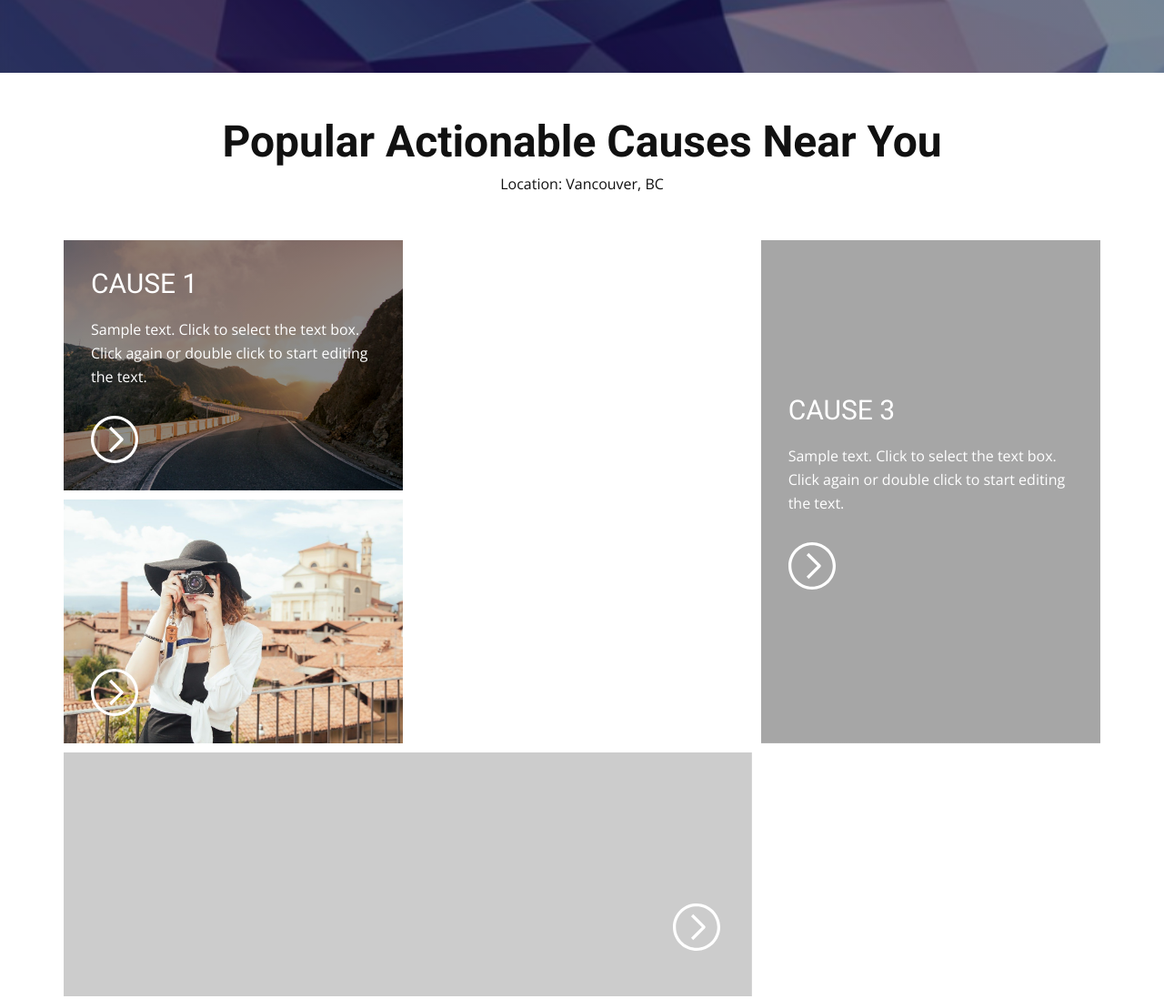
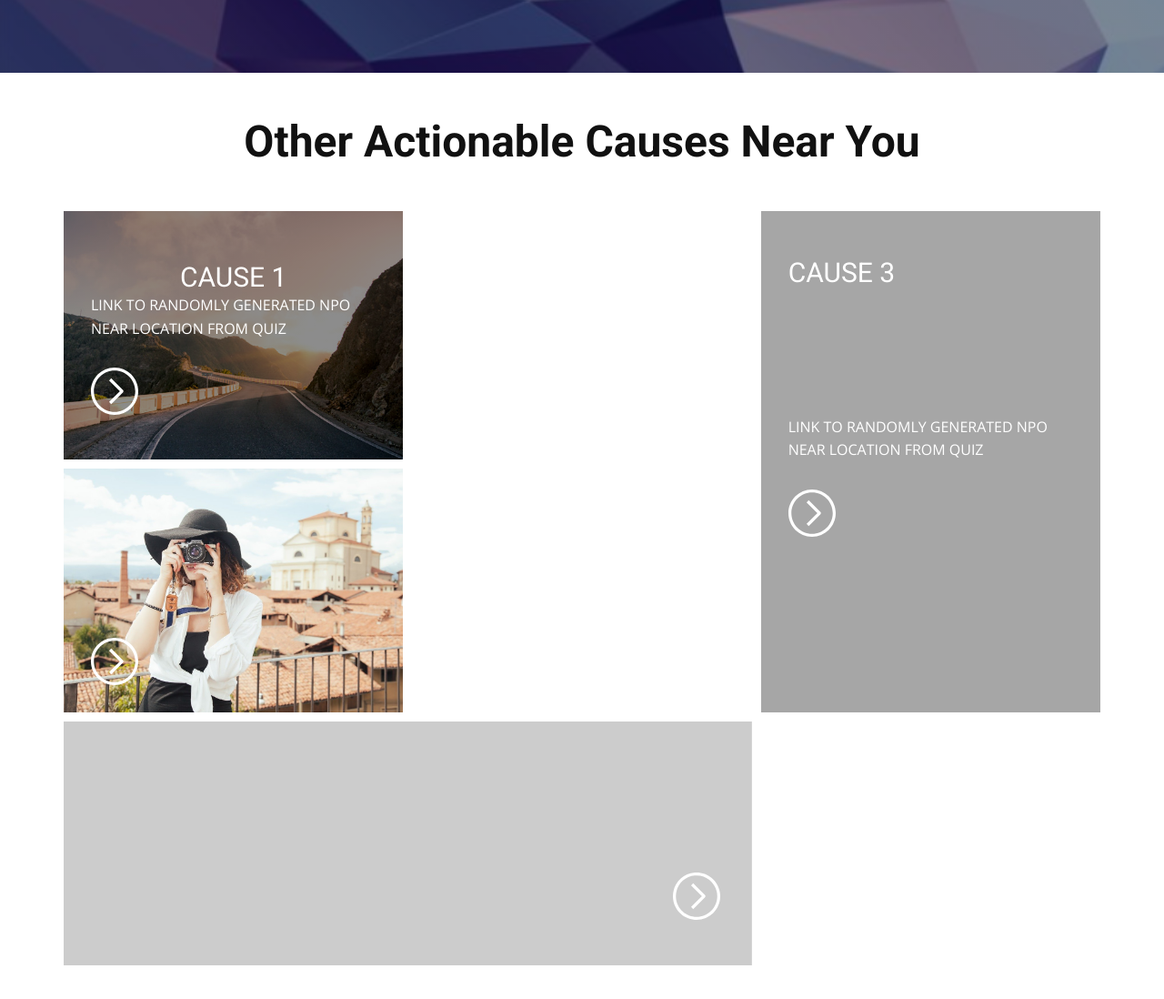
Before and after one commit to khan123451/Vanhacks2020, a plain HTML site: page Results.html in a window 1280 px wide. Shown: the part 800-1898 px from the top of the page at 91% size. Drawn offline with nearby package versions, Linux system fonts and the light colour scheme.

Commit message:
want: donate to link directly to website
removed "donate by amount" due to potential security issues. Has not yet been replaced by direct links to each website.

```diff
--- a/Results.html
+++ b/Results.html
@@ -13,6 +13,7 @@
     <script class="u-script" type="text/javascript" src="nicepage.js" defer=""></script>
     <meta name="generator" content="Nicepage 2.26.5, nicepage.com">
     <link id="u-theme-google-font" rel="stylesheet" href="https://fonts.googleapis.com/css?family=Roboto:100,100i,300,300i,400,400i,500,500i,700,700i,900,900i|Open+Sans:300,300i,400,400i,600,600i,700,700i,800,800i">
+
 
 
 
@@ -66,7 +67,7 @@
       </div></header>
     <section class="u-align-center u-clearfix u-image u-shading u-section-1" src="" data-image-width="900" data-image-height="782" id="sec-376f">
       <div class="u-clearfix u-sheet u-sheet-1">
-        <h1 class="u-text u-text-default u-title u-text-1">Your Matches</h1>
+        <h1 class="u-text u-text-default u-title u-text-1">Your Top Matches</h1>
         <div class="u-border-radius-10 u-palette-5-base u-shape u-shape-round u-shape-1"></div>
         <div class="u-border-radius-10 u-palette-5-base u-shape u-shape-round u-shape-2"></div>
         <div class="u-border-radius-10 u-palette-5-base u-shape u-shape-round u-shape-3"></div>
@@ -80,8 +81,7 @@
     </section>
     <section class="u-align-center u-clearfix u-section-2" id="carousel_170b">
       <div class="u-clearfix u-sheet u-sheet-1">
-        <h1 class="u-custom-font u-text u-text-default u-text-1">Popular Actionable Causes Near You</h1>
-        <p class="u-text u-text-default u-text-2">Location: Vancouver, BC</p>
+        <h1 class="u-custom-font u-text u-text-default u-text-1">Other Actionable Causes Near You</h1>
         <div class="u-clearfix u-expanded-width u-gutter-10 u-layout-wrap u-layout-wrap-1">
           <div class="u-gutter-0 u-layout">
             <div class="u-layout-col">
@@ -93,8 +93,8 @@
                         <div class="u-layout-row">
                           <div class="u-container-style u-image u-layout-cell u-left-cell u-shading u-size-30 u-image-1" data-image-width="626" data-image-height="417">
                             <div class="u-container-layout u-valign-middle u-container-layout-1">
-                              <h3 class="u-text u-text-default u-text-3">CAUSE 1</h3>
-                              <p class="u-text u-text-default u-text-4">Sample text. Click to select the text box. Click again or double click to start editing the text.</p><span class="u-icon u-icon-circle u-text-white u-icon-1"><svg class="u-svg-link" preserveAspectRatio="xMidYMin slice" viewBox="0 0 512 512" style=""><use xmlns:xlink="http://www.w3.org/1999/xlink" xlink:href="#svg-dc9f"></use></svg><svg xmlns="http://www.w3.org/2000/svg" xmlns:xlink="http://www.w3.org/1999/xlink" version="1.1" xml:space="preserve" class="u-svg-content" viewBox="0 0 512 512" x="0px" y="0px" id="svg-dc9f" style="enable-background:new 0 0 512 512;"><g><g><g><path d="M256,0C114.615,0,0,114.615,0,256s114.615,256,256,256s256-114.615,256-256S397.385,0,256,0z M256,480     C132.288,480,32,379.712,32,256S132.288,32,256,32s224,100.288,224,224S379.712,480,256,480z"></path><path d="M219.2,116.8l-22.56,22.56L313.44,256L196.8,372.8l22.56,22.56l127.84-128c6.204-6.241,6.204-16.319,0-22.56L219.2,116.8     z"></path>
+                              <h3 class="u-text u-text-default u-text-2">CAUSE 1</h3>
+                              <p class="u-text u-text-default u-text-3">LINK TO RANDOMLY GENERATED NPO NEAR LOCATION FROM QUIZ</p><span class="u-icon u-icon-circle u-text-white u-icon-1"><svg class="u-svg-link" preserveAspectRatio="xMidYMin slice" viewBox="0 0 512 512" style=""><use xmlns:xlink="http://www.w3.org/1999/xlink" xlink:href="#svg-dc9f"></use></svg><svg xmlns="http://www.w3.org/2000/svg" xmlns:xlink="http://www.w3.org/1999/xlink" version="1.1" xml:space="preserve" class="u-svg-content" viewBox="0 0 512 512" x="0px" y="0px" id="svg-dc9f" style="enable-background:new 0 0 512 512;"><g><g><g><path d="M256,0C114.615,0,0,114.615,0,256s114.615,256,256,256s256-114.615,256-256S397.385,0,256,0z M256,480     C132.288,480,32,379.712,32,256S132.288,32,256,32s224,100.288,224,224S379.712,480,256,480z"></path><path d="M219.2,116.8l-22.56,22.56L313.44,256L196.8,372.8l22.56,22.56l127.84-128c6.204-6.241,6.204-16.319,0-22.56L219.2,116.8     z"></path>
 </g>
 </g>
 </g></svg></span>
@@ -131,10 +131,10 @@
                   </div>
                   <div class="u-size-20 u-size-60-md">
                     <div class="u-layout-col">
-                      <div class="u-container-style u-image u-layout-cell u-right-cell u-shading u-size-60 u-image-5" data-image-width="626" data-image-height="782">
+                      <div class="u-container-style u-image u-layout-cell u-right-cell u-shading u-size-60 u-image-5" data-image-width="1280" data-image-height="720">
                         <div class="u-container-layout u-container-layout-5">
-                          <h3 class="u-text u-text-default u-text-5">CAUSE 3</h3>
-                          <p class="u-text u-text-default u-text-6">Sample text. Click to select the text box. Click again or double click to start editing the text.</p><span class="u-icon u-icon-circle u-text-white u-icon-5"><svg class="u-svg-link" preserveAspectRatio="xMidYMin slice" viewBox="0 0 512 512" style=""><use xmlns:xlink="http://www.w3.org/1999/xlink" xlink:href="#svg-bc37"></use></svg><svg xmlns="http://www.w3.org/2000/svg" xmlns:xlink="http://www.w3.org/1999/xlink" version="1.1" xml:space="preserve" class="u-svg-content" viewBox="0 0 512 512" x="0px" y="0px" id="svg-bc37" style="enable-background:new 0 0 512 512;"><g><g><g><path d="M256,0C114.615,0,0,114.615,0,256s114.615,256,256,256s256-114.615,256-256S397.385,0,256,0z M256,480     C132.288,480,32,379.712,32,256S132.288,32,256,32s224,100.288,224,224S379.712,480,256,480z"></path><path d="M219.2,116.8l-22.56,22.56L313.44,256L196.8,372.8l22.56,22.56l127.84-128c6.204-6.241,6.204-16.319,0-22.56L219.2,116.8     z"></path>
+                          <h3 class="u-text u-text-default u-text-4">CAUSE 3</h3>
+                          <p class="u-text u-text-default u-text-5">LINK TO RANDOMLY GENERATED NPO NEAR LOCATION FROM QUIZ</p><span class="u-icon u-icon-circle u-text-white u-icon-5"><svg class="u-svg-link" preserveAspectRatio="xMidYMin slice" viewBox="0 0 512 512" style=""><use xmlns:xlink="http://www.w3.org/1999/xlink" xlink:href="#svg-bc37"></use></svg><svg xmlns="http://www.w3.org/2000/svg" xmlns:xlink="http://www.w3.org/1999/xlink" version="1.1" xml:space="preserve" class="u-svg-content" viewBox="0 0 512 512" x="0px" y="0px" id="svg-bc37" style="enable-background:new 0 0 512 512;"><g><g><g><path d="M256,0C114.615,0,0,114.615,0,256s114.615,256,256,256s256-114.615,256-256S397.385,0,256,0z M256,480     C132.288,480,32,379.712,32,256S132.288,32,256,32s224,100.288,224,224S379.712,480,256,480z"></path><path d="M219.2,116.8l-22.56,22.56L313.44,256L196.8,372.8l22.56,22.56l127.84-128c6.204-6.241,6.204-16.319,0-22.56L219.2,116.8     z"></path>
 </g>
 </g>
 </g></svg></span>
@@ -146,7 +146,7 @@
               </div>
               <div class="u-size-20">
                 <div class="u-layout-row">
-                  <div class="u-align-left u-container-style u-image u-layout-cell u-left-cell u-shading u-size-40 u-image-6">
+                  <div class="u-align-left u-container-style u-image u-layout-cell u-left-cell u-shading u-size-40 u-image-6" data-image-width="1280" data-image-height="853">
                     <div class="u-container-layout u-container-layout-6"><span class="u-icon u-icon-circle u-text-white u-icon-6"><svg class="u-svg-link" preserveAspectRatio="xMidYMin slice" viewBox="0 0 512 512" style=""><use xmlns:xlink="http://www.w3.org/1999/xlink" xlink:href="#svg-2fb1"></use></svg><svg xmlns="http://www.w3.org/2000/svg" xmlns:xlink="http://www.w3.org/1999/xlink" version="1.1" xml:space="preserve" class="u-svg-content" viewBox="0 0 512 512" x="0px" y="0px" id="svg-2fb1" style="enable-background:new 0 0 512 512;"><g><g><g><path d="M256,0C114.615,0,0,114.615,0,256s114.615,256,256,256s256-114.615,256-256S397.385,0,256,0z M256,480     C132.288,480,32,379.712,32,256S132.288,32,256,32s224,100.288,224,224S379.712,480,256,480z"></path><path d="M219.2,116.8l-22.56,22.56L313.44,256L196.8,372.8l22.56,22.56l127.84-128c6.204-6.241,6.204-16.319,0-22.56L219.2,116.8     z"></path>
 </g>
 </g>
@@ -167,10 +167,13 @@
         </div>
       </div>
     </section>
+    <section class="u-align-left u-clearfix u-image u-shading u-section-3" id="sec-8330">
+      <div class="u-clearfix u-sheet u-sheet-1"></div>
+    </section>
 
 
     <footer class="u-align-center u-clearfix u-footer u-grey-80 u-footer" id="sec-90ec"><div class="u-clearfix u-sheet u-sheet-1">
-        <p class="u-small-text u-text u-text-variant u-text-1">Vanhacks 2020</p>
+        <p class="u-small-text u-text u-text-variant u-text-1">Vanhacks 2020 Team Potato(temp)</p>
       </div></footer>
     <section class="u-backlink u-clearfix u-grey-80">
       <a class="u-link" href="https://nicepage.com/website-templates" target="_blank">
```
